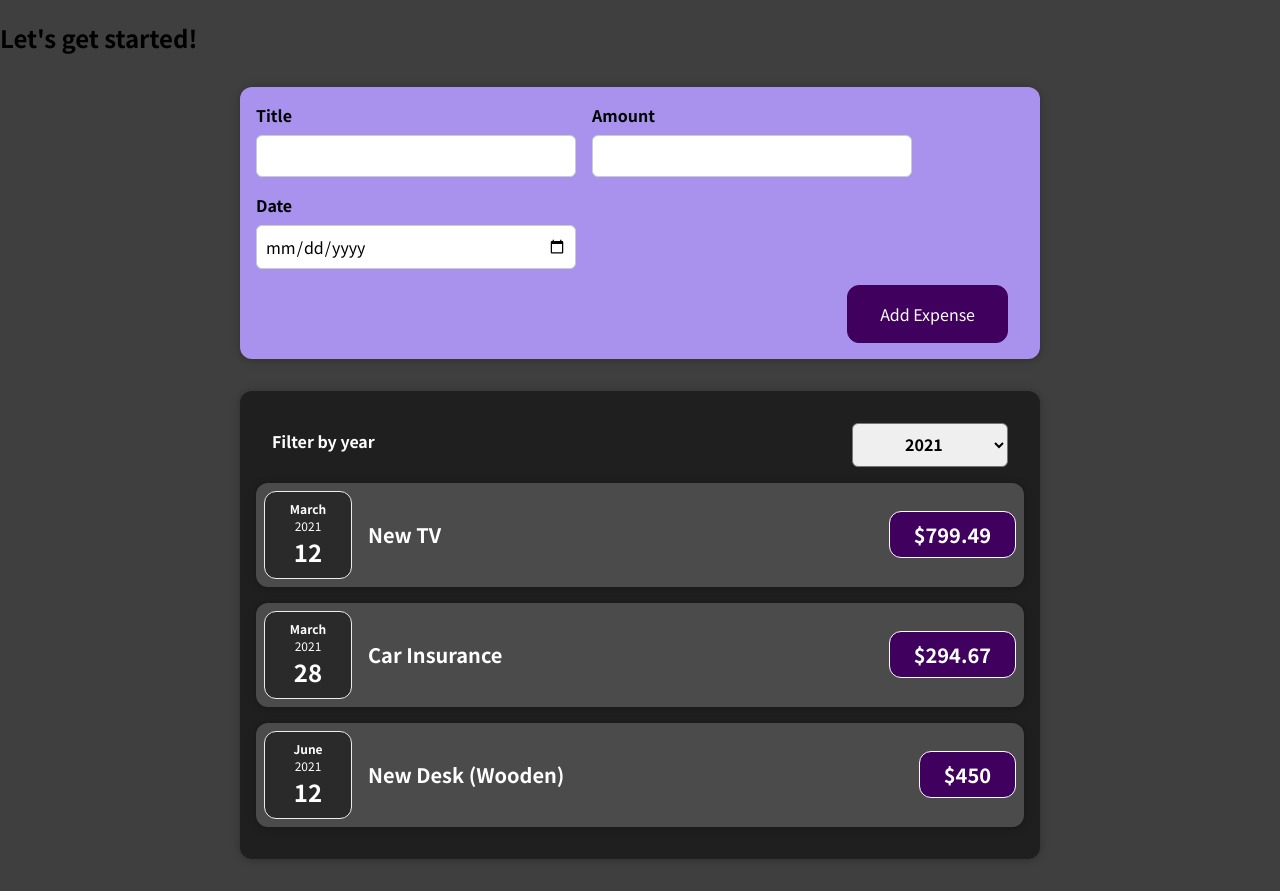
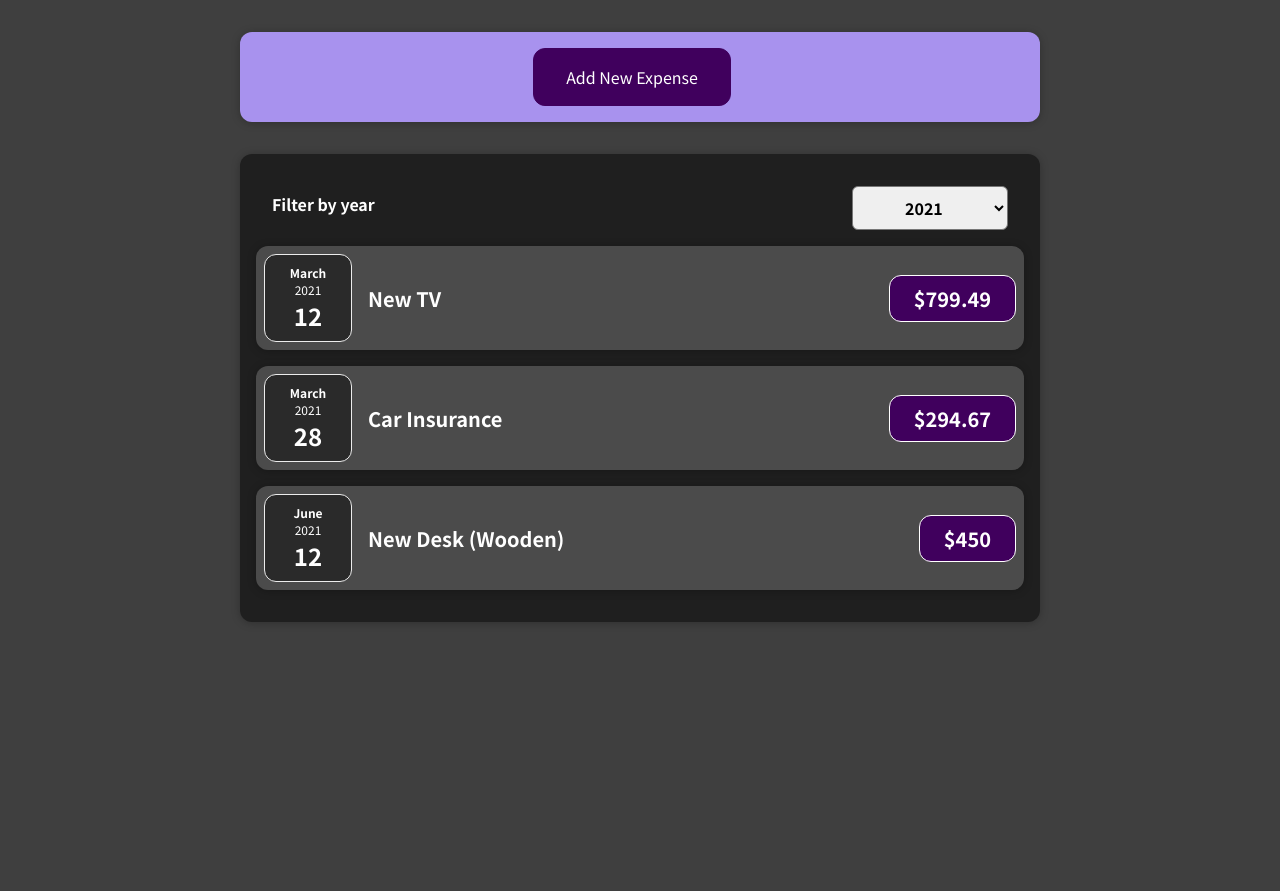
Before and after one commit to pohsienhsu/Expense-Tracker, a React (Create React App) app: page / in a window 1280 px wide. After the commit the page ends 800 px from the top, so only its background shows below. Built offline with nearby package versions, Linux system fonts and the light colour scheme.

Commit message:
Conditionally render the new expense form with cancel button

```diff
--- a/src/App.js
+++ b/src/App.js
@@ -41,7 +41,6 @@
 
   return (
     <div>
-      <h2>Let's get started!</h2>
       <NewExpense onAddExpense={addExpenseHandler} />
       <Expenses items={expenses} />
     </div>
--- a/src/components/NewExpense/ExpenseForm.js
+++ b/src/components/NewExpense/ExpenseForm.js
@@ -73,6 +73,7 @@
         </div>
       </div>
       <div className='new-expense__actions' >
+        <button type='button' onClick={props.onCancel}>Cancel</button>
         <button type='submit'>Add Expense</button>
       </div>
     </form>
--- a/src/components/NewExpense/NewExpense.js
+++ b/src/components/NewExpense/NewExpense.js
@@ -1,9 +1,11 @@
-import React from 'react';
+import React, { useState } from 'react';
 import ExpenseForm from './ExpenseForm';
 
 import "./NewExpense.css";
 
 const NewExpense = (props) => {
+
+  const [isEditing, setIsEditing] = useState(false);
 
   const saveExpenseDataHandler = (enteredExpenseData) => {
     const expenseData = {
@@ -13,9 +15,25 @@
     props.onAddExpense(expenseData);
   }
 
+  const startEditingHandler = () => {
+    setIsEditing(true);
+  }
+
+  const stopEditingHandler = () => {
+    setIsEditing(false);
+  }
+
   return (
     <div className="new-expense">
-      <ExpenseForm onSaveExpenseData={saveExpenseDataHandler} />
+      {!isEditing && (
+        <button onClick={startEditingHandler}>Add New Expense</button>
+      )}
+      {isEditing && (
+        <ExpenseForm
+          onSaveExpenseData={saveExpenseDataHandler}
+          onCancel={stopEditingHandler}
+        />
+      )}
     </div>
   );
 }
```
Lines whose indentation alone changed are shown as unchanged.
